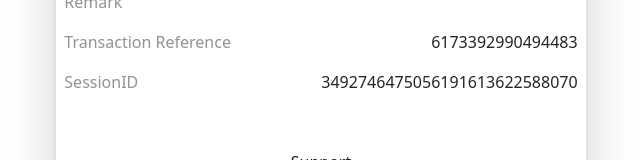
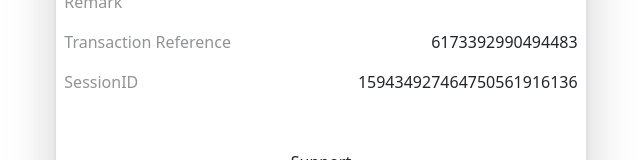
Before and after one commit to devtescode/Terryopay, a React (Vite) app: page /dashboard in a window 1280 px wide. Shown: the part 434-594 px from the top of the page, without its empty margins (319-959 px from the left). Built offline with nearby package versions, Linux system fonts and the light colour scheme.

Commit message:
my opay commit

```diff
--- a/src/components/DashboardDetails.jsx
+++ b/src/components/DashboardDetails.jsx
@@ -38,7 +38,7 @@ const DashboardDetails = () => {
     useEffect(() => {
         const generateRandomNumberstwo = () => {
             const numberstwo = [];
-            for (let i = 0; i < 15; i++) {
+            for (let i = 0; i < 13; i++) {
                 const randomNumbertwo = Math.round(Math.random() * 100);
                 numberstwo.push(randomNumbertwo);
             }
```
